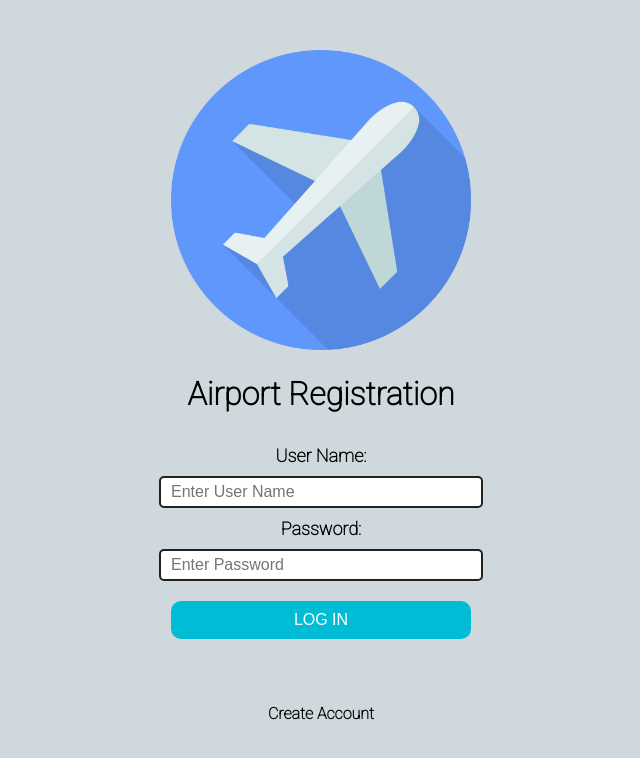
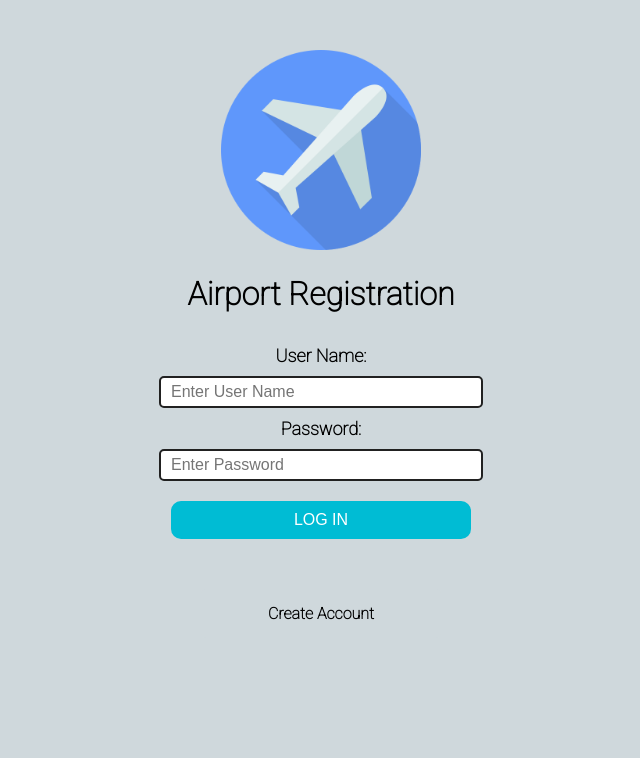
Before and after one commit to kirkalyn13/airport-registration-frontend, a React (Create React App) app: page /login in a window 1280 px wide. Shown: the top 758 px of the page, without its empty margins (319-959 px from the left). Built offline with nearby package versions, Linux system fonts and the light colour scheme.

Commit message:
implemented thunk on data fetch

```diff
--- a/src/App.js
+++ b/src/App.js
@@ -28,8 +28,6 @@ function App() {
     if(user.username !== "" && user.login === true){setIsAuth(true)}
   },[user])
 
-  console.log(user)
-
   return (
     <AuthContext.Provider value={{user, setUser, setIsAuth}}>
       <div className="App">
--- a/src/components/Details/Details.js
+++ b/src/components/Details/Details.js
@@ -1,23 +1,32 @@
-import React from 'react'
+import { useEffect, useContext } from 'react'
+import { useDispatch } from 'react-redux'
 import { useSelector } from 'react-redux'
+import { AuthContext } from '../../App'
+import { fetchUserData } from '../../features/slices/user'
 import Button from '../Button/Button'
 import './Details.css'
 
 
 const Details = () => {
-  const user = useSelector((state) => state.data.value)
+  const {user} = useContext(AuthContext)
+  const dispatch = useDispatch()
+  const userInfo = useSelector((state) => state.data.data)
+
+  useEffect(()=>{
+    dispatch(fetchUserData(user.userNumber))
+  },[])
 
   return (
     <div>
       <h2>Personal Information</h2>
-      <div className="info-row"><strong>Last Name: </strong>{user.lastName}</div>
-      <div className="info-row"><strong>First Name: </strong>{user.firstName}</div>
-      <div className="info-row"><strong>Middle Name: </strong>{user.middleName}</div>
-      <div className="info-row"><strong>Sex: </strong>{user.sex}</div>
-      <div className="info-row"><strong>Birthday: </strong>{user.birthday}</div>
-      <div className="info-row"><strong>Address: </strong>{user.address}</div>
-      <div className="info-row"><strong>Email: </strong>{user.email}</div>
-      <div className="info-row"><strong>Contact Number: </strong>{user.contactNumber}</div>
+      <div className="info-row"><strong>Last Name: </strong>{userInfo.lastName}</div>
+      <div className="info-row"><strong>First Name: </strong>{userInfo.firstName}</div>
+      <div className="info-row"><strong>Middle Name: </strong>{userInfo.middleName}</div>
+      <div className="info-row"><strong>Sex: </strong>{userInfo.sex}</div>
+      <div className="info-row"><strong>Birthday: </strong>{userInfo.birthday}</div>
+      <div className="info-row"><strong>Address: </strong>{userInfo.address}</div>
+      <div className="info-row"><strong>Email: </strong>{userInfo.email}</div>
+      <div className="info-row"><strong>Contact Number: </strong>{userInfo.contactNumber}</div>
       <Button/>
     </div>
   )
--- a/src/components/Edit/Edit.js
+++ b/src/components/Edit/Edit.js
@@ -2,7 +2,7 @@ import {useContext} from 'react'
 import ExitButton from '../Button/Button'
 import {useForm} from 'react-hook-form'
 import { useDispatch, useSelector } from 'react-redux'
-import { edit } from '../../features/user'
+import { edit } from '../../features/slices/user'
 import { SERVER } from '../../App'
 import { AuthContext } from '../../App'
 import Button from '@mui/material/Button'
@@ -19,7 +19,7 @@ const buttonStyles = {
 
 const Edit = () => {
   const {user} = useContext(AuthContext)
-  const userInfo = useSelector((state) => state.data.value)
+  const userInfo = useSelector((state) => state.data.data)
   const dispatch = useDispatch()
   const {register,  formState: {errors}, handleSubmit} = useForm(
     {
--- a/src/components/Header/Header.js
+++ b/src/components/Header/Header.js
@@ -1,7 +1,7 @@
 import {useContext} from 'react'
 import { AuthContext } from '../../App'
 import { useDispatch } from 'react-redux'
-import { logout } from '../../features/user'
+import { logout } from '../../features/slices/user'
 import './Header.css'
 import Button from '@mui/material/Button'
 import ExitToAppIcon from '@mui/icons-material/ExitToApp'
@@ -19,8 +19,8 @@ const Header = () => {
     const {user, setUser, setIsAuth} =  useContext(AuthContext)
     const dispatch = useDispatch()
 
-    const logout = () => {
-      //dispatch(logout)
+    const logoutUser = () => {
+      dispatch(() => logout())
         setUser({
           })
         setIsAuth(false)
@@ -35,7 +35,7 @@ const Header = () => {
         <h2> {user.username} </h2>
         <div className="container-logout">
             <Button
-                    onClick={logout}
+                    onClick={logoutUser}
                     variant="contained"
                     style={buttonStyles}
                     startIcon={<ExitToAppIcon />}
--- /dev/null
+++ b/src/features/slices/user.js
@@ -0,0 +1,54 @@
+import {createSlice, createAsyncThunk} from '@reduxjs/toolkit'
+import { SERVER } from '../../App'
+import axios from 'axios'
+
+const initialFieldValues = {
+    username: "",
+    password: "",
+    lastName: "",
+    firstName: "",
+    middleName: "",
+    sex: "",
+    birthday: "",
+    address: "",
+    email: "",
+    contactNumber: 0,
+    photo: "",
+}
+
+export const fetchUserData = createAsyncThunk("fetchData", async (userNumber) =>
+  axios
+    .get(`${SERVER}/information/${userNumber}`)
+    .then((response) => response.data[0])
+    .catch((error) => console.log(error))
+)
+
+export const userSlice = createSlice({
+    name: "user",
+    initialState: {
+        data: initialFieldValues,
+    },
+    reducers:{
+        login: (state, action) => {
+            state.data = action.payload
+        },
+        edit: (state, action) => {
+            state.data = action.payload
+        },
+        logout: (state) => {
+            state.data = initialFieldValues
+        }
+    },
+    extraReducers: (builder) => {
+        builder.addCase(fetchUserData.pending, (state) => {
+            state.data = initialFieldValues
+          })
+        builder.addCase(fetchUserData.fulfilled, (state, action) => {
+          state.data = action.payload
+        })
+      }
+})
+
+
+export const {edit, login, logout} = userSlice.actions
+export default userSlice.reducer
--- a/src/features/user.js
+++ /dev/null
@@ -1,37 +0,0 @@
-import {createSlice} from '@reduxjs/toolkit'
-
-const initialFieldValues = {
-    username: "",
-    password: "",
-    lastName: "",
-    firstName: "",
-    middleName: "",
-    sex: "",
-    birthday: "",
-    address: "",
-    email: "",
-    contactNumber: 0,
-    photo: "",
-}
-
-export const userSlice = createSlice({
-    name: "user",
-    initialState: {
-        value: initialFieldValues
-    },
-    reducers:{
-        login: (state, action) => {
-            state.value = action.payload
-        },
-        edit: (state, action) => {
-            state.value = action.payload
-        },
-        logout: (state) => {
-            state.value = initialFieldValues
-        }
-    }
-})
-
-
-export const {edit, login, logout} = userSlice.actions
-export default userSlice.reducer
--- a/src/index.js
+++ b/src/index.js
@@ -5,7 +5,7 @@ import App from './App';
 import reportWebVitals from './reportWebVitals';
 import {configureStore} from '@reduxjs/toolkit'
 import {Provider} from 'react-redux'
-import userReducer from './features/user'
+import userReducer from './features/slices/user'
 
 const store = configureStore({
   reducer: {data: userReducer}
--- a/src/routes/Create/Create.js
+++ b/src/routes/Create/Create.js
@@ -46,7 +46,7 @@ const Create = () => {
 
   return (
     <div className="login-page">
-            <img className="logo" src={LOGO} width="150" height="150" alt="logo" margin="20px"/>
+            <img className="logo" src={LOGO} width="100" height="100" alt="logo" margin="20px"/>
             <div className="title">
                 <h1 className="title-text">Create New Account</h1>
             </div>
--- a/src/routes/Login/Login.js
+++ b/src/routes/Login/Login.js
@@ -58,7 +58,7 @@ const Login = () => {
 
   return (
     <div className="login-page">
-            <img className="logo" src={LOGO} width="300" height="300" alt="logo" margin="20px"/>
+            <img className="logo" src={LOGO} width="200" height="200" alt="logo" margin="20px"/>
             <div className="title">
                 <h1 className="title-text">Airport Registration</h1>
             </div>
--- a/src/routes/Registration/Registration.js
+++ b/src/routes/Registration/Registration.js
@@ -1,31 +1,14 @@
-import {useState, useEffect, useContext, createContext} from 'react'
-import { useDispatch } from 'react-redux'
-import { login } from '../../features/user'
-import { SERVER } from '../../App'
-import { AuthContext } from '../../App'
+import {useState, createContext} from 'react'
 import Header from '../../components/Header/Header'
 import Photo from '../../components/Photo/Photo'
 import Details from '../../components/Details/Details'
 import Edit from '../../components/Edit/Edit'
-import axios from 'axios'
 import './Registration.css'
 
 export const RegistrationContext = createContext()
 
 const Registration = () => {
   const [showEdit, setShowEdit] = useState(false)
-  const {user} = useContext(AuthContext)
-  const dispatch = useDispatch()
-
-  const fetchUserData = () => {
-    axios.get(`${SERVER}/information/${user.userNumber}`).then((response)=>{
-        dispatch(login(response.data[0]))
-        })
-  }
-
-  useEffect(()=>{
-    fetchUserData()
-  },[])
 
   return (
     <RegistrationContext.Provider value={{showEdit, setShowEdit}}>
```
